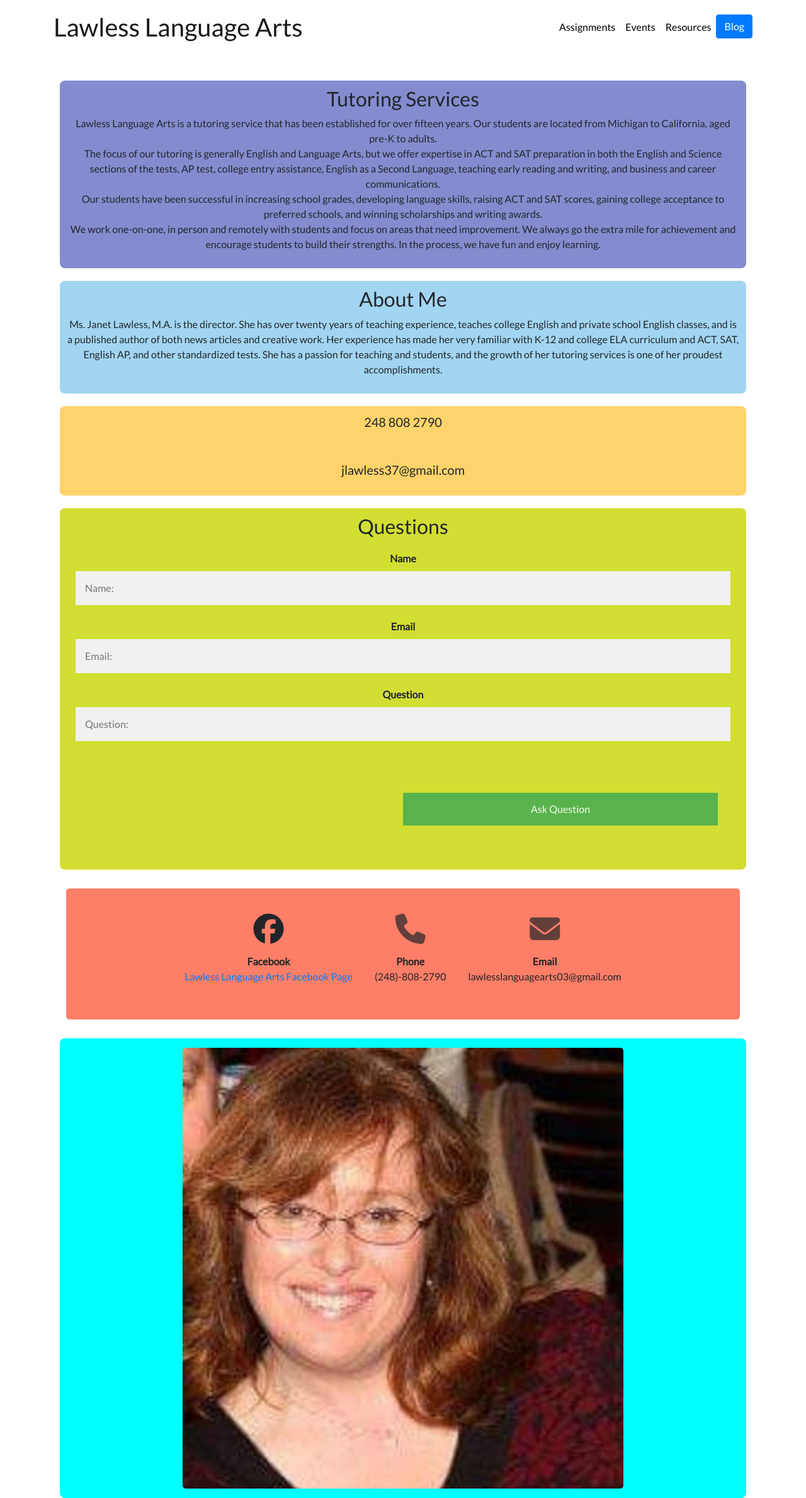
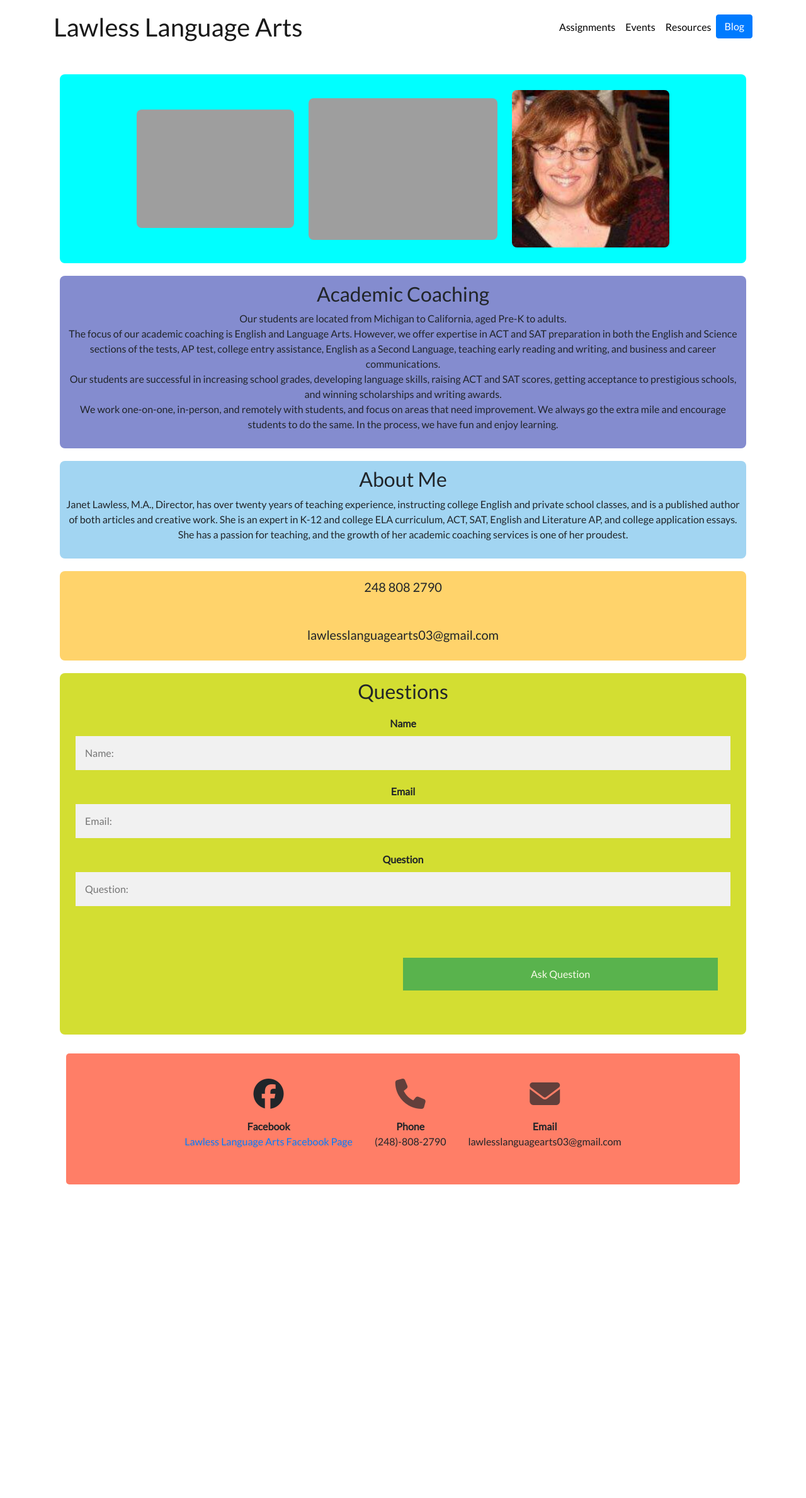
Before and after one commit to littlepotato123/lawless-website, a Django app: page / in a window 1280 px wide. Shown: the whole page at 63% size. After the commit the page ends 1881 px from the top, so only its background shows below. Run offline with Django 3.2, Linux system fonts and the light colour scheme; some libraries are stand-ins or nearby versions; grey boxes are pictures that could not be loaded.

Commit message:
Final Publish Commit

```diff
--- a/portfolio/templates/portfolio/index.html
+++ b/portfolio/templates/portfolio/index.html
@@ -157,10 +157,12 @@
   margin: 10px;
   border-radius: 8px;
   text-align: center;
+  top: 10px;
 }
 
 .box img {
-  border-radius: 5px;
+  border-radius: 8px;
+  margin: 10px;
 }
 </style>
 
@@ -174,25 +176,30 @@
     <script src="https://kit.fontawesome.com/a076d05399.js"></script>
 </head>
 <body>
+    <div class="box">
+      <img src="https://cdn.pixabay.com/photo/2014/11/08/03/38/graduation-521544_960_720.jpg" width="250px" class="img-fluid">
+      <img src="https://cdn.pixabay.com/photo/2016/11/19/16/52/dawn-1840298_960_720.jpg" width="300px" class="img-fluid">
+      <img src="{% static 'portfolio/laweless-home.jpeg' %}" width="250px"class="img-fluid">
+    </div>
     <main>
       <div class="businessDescription">
-        <h2>Tutoring Services</h1>
+        <h2>Academic Coaching</h1>
         <p>
-          Lawless Language Arts is a tutoring service that has been established for over fifteen years. Our students are located from Michigan to California, aged pre-K to adults.<br>
-          The focus of our tutoring is generally English and Language Arts, but we offer expertise in ACT and SAT preparation in both the English and Science sections of the tests, AP test, college entry assistance, English as a Second Language, teaching early reading and writing, and business and career communications.<br>
-          Our students have been successful in increasing school grades, developing language skills, raising ACT and SAT scores, gaining college acceptance to preferred schools, and winning scholarships and writing awards.<br>
-          We work one-on-one, in person and remotely with students and focus on areas that need improvement. We always go the extra mile for achievement and encourage students to build their strengths. In the process, we have fun and enjoy learning.
+          Our students are located from Michigan to California, aged Pre-K to adults.<br>
+          The focus of our academic coaching is English and Language Arts. However, we offer expertise in ACT and SAT preparation in both the English and Science sections of the tests, AP test, college entry assistance, English as a Second Language, teaching early reading and writing, and business and career communications.<br>
+          Our students are successful in increasing school grades, developing language skills, raising ACT and SAT scores, getting acceptance to prestigious schools, and winning scholarships and writing awards.<br>
+          We work one-on-one, in-person, and remotely with students, and focus on areas that need improvement. We always go the extra mile and encourage students to do the same. In the process, we have fun and enjoy learning.
         </p>
       </div>
       <div class="aboutme">
         <h2>About Me</h1>
         <p>
-          Ms. Janet Lawless, M.A. is the director. She has over twenty years of teaching experience, teaches college English and private school English classes, and is a published author of both news articles and creative work. Her experience has made her very familiar with K-12 and college ELA curriculum and ACT, SAT, English AP, and other standardized tests. She has a passion for teaching and students, and the growth of her tutoring services is one of her proudest accomplishments.
+          Janet Lawless, M.A., Director, has over twenty years of teaching experience, instructing college English and private school classes, and is a published author of both articles and creative work. She is an expert in K-12 and college ELA curriculum, ACT, SAT, English and Literature AP,  and college application essays. She has a passion for teaching, and the growth of her academic coaching services is one of her proudest.
         </p>
       </div>
       <div class="extraContact">
         <p>248 808 2790 </p><br>
-        <p>jlawless37@gmail.com</p>
+        <p>lawlesslanguagearts03@gmail.com</p>
       </div>
       <div class="questions">
         <h2>Questions</h2>
@@ -230,9 +237,6 @@
           </ul>
         </div>
     </div>
-    <div class="box">
-      <img src="{% static 'portfolio/laweless-home.jpeg' %}" width="700px"class="img-fluid">
-    </div>
     </main>
 </body>
 </html>
```
Also changed, not shown: db.sqlite3, media/portfolio/images/Git-Tutorial.png (added), media/portfolio/images/sampleAssignment_Zp3GO8Y.png (added).
